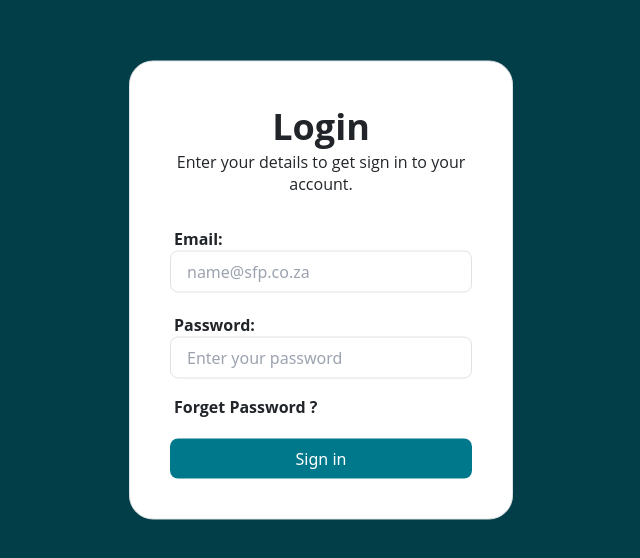
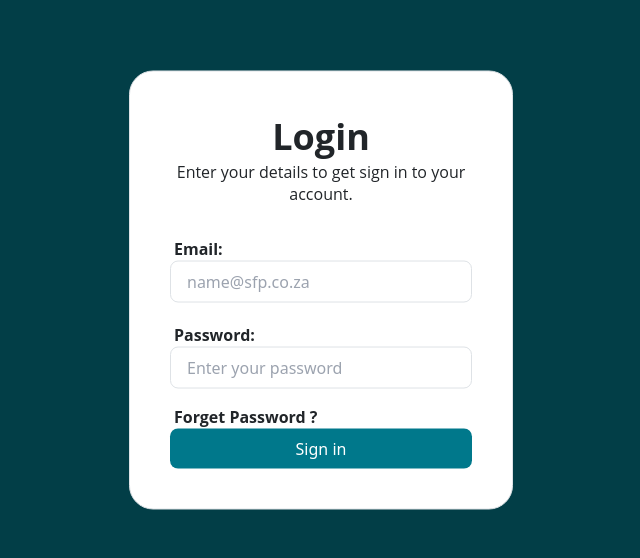
Before and after one commit to Umair-Alvi/SFP-Online, a React (Vite) app: page /login in a window 1280 px wide. Shown: the part 110-668 px from the top of the page, without its empty margins (319-959 px from the left). Built offline with nearby package versions, Linux system fonts and the light colour scheme.

Commit message:
add login page insight app

```diff
--- a/src/component/login/Login.jsx
+++ b/src/component/login/Login.jsx
@@ -48,10 +48,12 @@ const Login = () => {
                 })}
                 />
                 <Link to="/forget-password" className='inline-block mb-1 pl-1 form-label updated-email'>Forget Password ?</Link>
-                <Button
-                type="submit"
-                className="w-full"
-                >Sign in</Button>
+                <Link to="/apps/insights/advisor">
+                    <Button
+                    type="submit"
+                    className="w-full"
+                    >Sign in</Button>
+                </Link>
             </div>
         </form>
         </div>
--- a/src/pages/Home.jsx
+++ b/src/pages/Home.jsx
@@ -19,7 +19,7 @@ const Home = () => {
 
 
             <div className="col-2">
-            <Link to= {`/apps/insights/advisor`}>
+            <Link to= {`/login`}>
               <Card Label="Insights" Icon={<FaChartSimple />} />
               </Link>
               </div>
```
